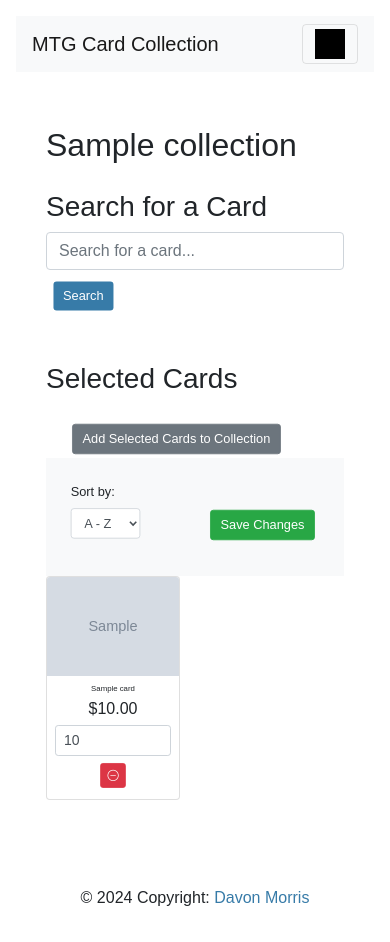
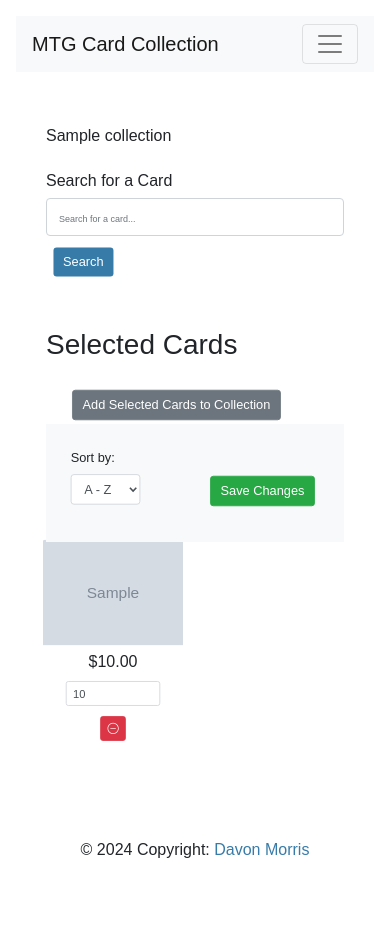
Before and after one commit to davmor21/finalProjectDavonMorrisF2024, a Django app: page /1/ in a window 390 px wide. After the commit the page ends 858 px from the top, so only its background shows below. Run offline with Django 5.2, Linux system fonts and the light colour scheme; a user stored in the database is signed in; tables that the repository leaves empty hold one stand-in row (values such as "Sample post"); grey boxes marked "Sample" are stand-in pictures; some libraries are stand-ins or nearby versions.

Commit message:
Visual changes, responsive design

```diff
--- a/tcgApp/cards/static/cards/style.css
+++ b/tcgApp/cards/static/cards/style.css
@@ -47,7 +47,8 @@
     color: black;
 }
 
-*{
+*,
+.card{
     border: none;
 }
 #collection-name{
@@ -122,21 +123,32 @@
     color: white;
 }
 
-img:hover{
-        transform: scale(2.0);
-        transition: .25s;
-        z-index: 99999;
-    }
-
+img:hover {
+    transform: scale(7.0) translateX(20px) translateY(20px);
+    transition: .25s;
+    z-index: 99999;
+}
 @media (max-width: 768px){
     div.sort-controls,
-    .btn{
+    .btn,
+    .card-quantity{
         transform: scale(.8);
     }
-
+    .card-img-top{
+        transform:scale(1.05);
+    }
+    .floating-header{
+        width: 100% !important;
+    }
     h2.mb-0,
-    h3.collection-name{
+    h3.collection-name,
+    #collection-name,
+    #search-for-a-card
+    {
         font-size: medium;
+    }
+    input::placeholder{
+        font-size: xx-small;
     }
     h3.mt-4{
         display: none;
@@ -146,7 +158,7 @@
         font-size: small;
     }
     h6.card-title{
-        font-size: 2vw;
+        display: none;
     }
     img:hover{
         transform: scale(1.5);
@@ -162,7 +174,7 @@
     .navbar-light {
         background-color: #f8f9fa !important;
     }
-    .navbar-light .navbar-toggler-icon {
+    .navbar-light{
         background-color: black;
     }
 
--- a/tcgApp/cards/templates/cards/collection.html
+++ b/tcgApp/cards/templates/cards/collection.html
@@ -12,7 +12,7 @@
 
             <!-- Search Bar and Results Section -->
             <div id="search-section" class="mb-4">
-                <h3>Search for a Card</h3>
+                <h3 id="search-for-a-card">Search for a Card</h3>
                 <input type="text" id="cardSearchInput" class="form-control" placeholder="Search for a card...">
                 <button type="button" id="searchButton" class="btn btn-primary mt-2">Search</button>
             </div>
@@ -96,14 +96,14 @@
 
                 <div id="collection-grid" class="row">
                     {% for card in collection.card_set.all %}
-                    <div class="col-6 col-md-4 col-lg-3 mb-4">
+                    <div class="col-6 col-md-4 col-lg-3 mb-4 grid-div">
                         <div class="card text-center h-100" id="grid_card_{{ card.id }}">
                             <img src="{{ card.image_url }}" class="card-img-top" alt="{{ card.card_name }}">
                             <div class="card-body p-2">
                                 <h6 class="card-title mb-1">{{ card.card_name }}</h6>
                                 <p class="card-text mb-1">${{ card.price_usd|default:0 }}</p>
                                 <div class="input-group input-group-sm mb-1">
-                                    <input type="number" name="quantity_{{ card.id }}" class="form-control" value="{{ card.quantity }}" min="0">
+                                    <input type="number" name="quantity_{{ card.id }}" class="form-control card-quantity" value="{{ card.quantity }}" min="0">
                                 </div>
                                 <button type="button" class="btn btn-danger btn-sm" onclick="removeCardFromCollection({{ card.id }})">
                                     <i class="bi bi-dash-circle"></i>
```
